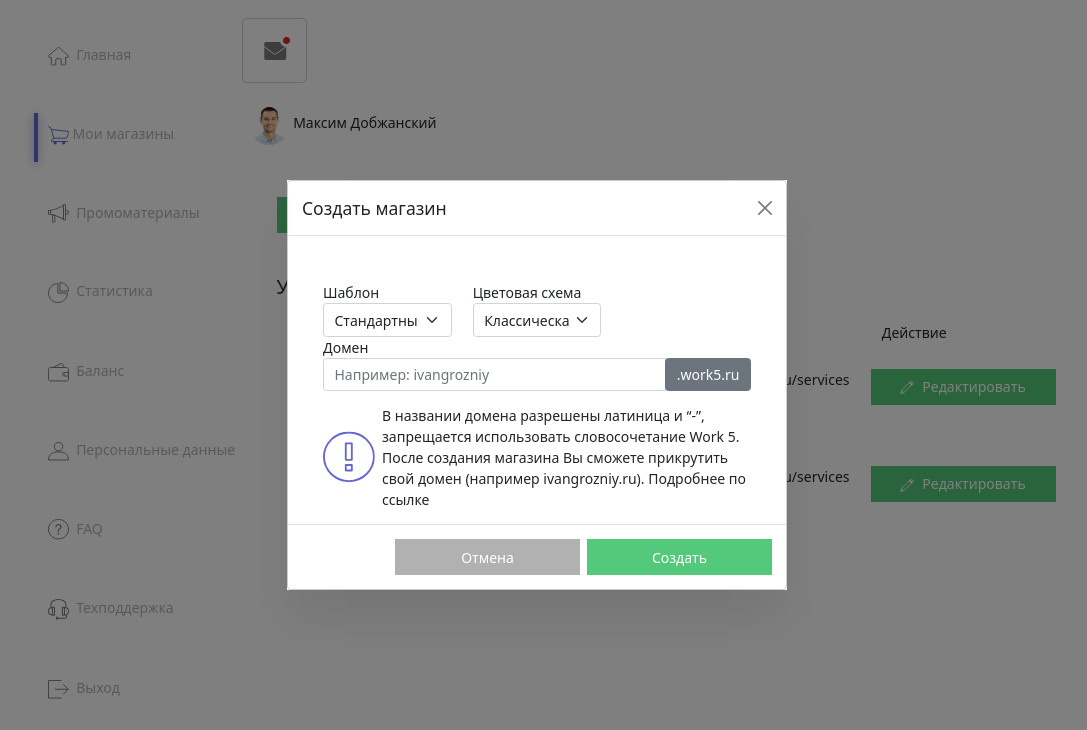
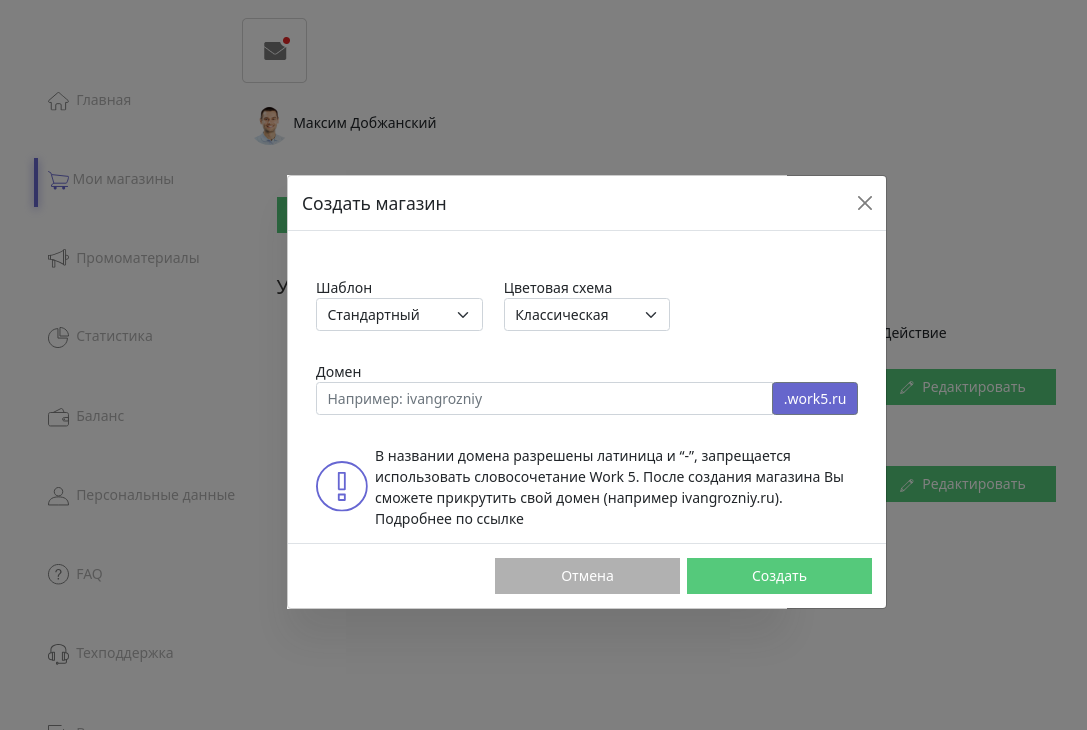
Before and after one commit to AnGu9192/work, a plain HTML site: page index.html in a window 1280 px wide. Both pictures are taken after a click on the button "Создать свой магазин". Shown: the part 70-800 px from the top of the page, without its empty margins (43-1130 px from the left). Drawn offline with nearby package versions, Linux system fonts and the light colour scheme.

Commit message:
Update index.html

```diff
--- a/index.html
+++ b/index.html
@@ -9,10 +9,7 @@
       href="https://cdn.jsdelivr.net/npm/bootstrap@5.3.0-alpha1/dist/css/bootstrap.min.css"
       rel="stylesheet"
     />
-    <link
-      rel="stylesheet"
-      href="https://cdnjs.cloudflare.com/ajax/libs/font-awesome/4.7.0/css/font-awesome.min.css"
-    />
+
     <link href=
     "https://cdn.jsdelivr.net/npm/bootstrap@5.0.2/dist/css/bootstrap.min.css"
                  rel="stylesheet"
@@ -35,10 +32,10 @@
               class="nav nav-pills flex-column mb-sm-auto mb-0 align-items-center align-items-sm-start"
               id="menu"
             >
-              <li class="nav-item">
+              <li class="nav-item"   style="margin-top:45px">
                 <a href="#" class="nav-link align-middle px-0 ">
                   <img src="./img/home.svg" alt="home" />
-                  <span class="ms-1 d-none d-sm-inline">Главная</span>
+                  <span class="ms-1 d-none d-sm-inline" >Главная</span>
                 </a>
               </li>
               <li class="nav-item">
@@ -143,14 +140,14 @@
                 <span>Создать свой магазин</span>
               </button>
                <!-- Modal -->
-         <div class="modal fade" id="shopModal" tabindex="-1" aria-labelledby="shopModalLabel" aria-hidden="true"   >
-            <div class="modal-dialog modal-600 modal-container"  >
-              <div class="modal-content">
+         <div class="modal fade" id="shopModal" tabindex="-1" aria-labelledby="shopModalLabel" aria-hidden="true"  >
+            <div class="modal-dialog modal-container">
+              <div class="modal-content" style="width: 600px;">
                 <div class="modal-header">
                   <h5 class="modal-title" id="exampleModalLabel">Создать магазин</h5>
                   <button type="button" class="btn-close" data-bs-dismiss="modal" aria-label="Close"></button>
                 </div>
-                <div class="modal-body ">
+                <div class="modal-body px-2">
                   <div class="container-fluid">
                     <div class="row">
                       <div class="col-md-4 input-text">
@@ -167,15 +164,15 @@
                       </div>
                     </div>
 
-                    <label for="domain">Домен</label>
-                    <div class="input-group mb-3">
+                    <label for="domain" style="margin-top:29.5px">Домен</label>
+                    <div class="input-group mb-3" >
                         <input type="text" class="form-control" placeholder="Например: ivangrozniy" aria-label="Recipient's username" aria-describedby="basic-addon2">
                         <div class="input-group-append">
-                          <button class="btn btn-outline-secondary active color-btn" type="button">.work5.ru</button>
+                          <button class="btn btn-outline-secondary active color-btn" style="color:white;  background: #6666CC;" type="button">.work5.ru</button>
                         </div>
                       </div>
 
-                      <div class="form-group">
+                      <div class="form-group"  style="margin-top:29.5px">
                         <div class="input-group d-flex">
                           <div class="input-group-addon d-flex">
                             <img src="./img/warning.svg" />
@@ -186,7 +183,7 @@
                       </div>
                   </div>
                 </div>
-                <div class="modal-footer">
+                <div class="modal-footer text-left">
                   <button type="button" class="button-gray" data-bs-dismiss="modal">Отмена</button>
                   <button type="button" class="button-green">Создать</button>
                 </div>
@@ -195,10 +192,10 @@
           </div>
 
 
-              <p class="main-title">Управление магазинами</p>
+              <p class="main-title" style="margin-top:35.5px">Управление магазинами</p>
 
                <div class="container container-shop font-weight-bold">
-                    <div class="row">
+                    <div class="row" style="margin-top:21.5px">
                       <div class="col-xs-12 col-sm-6 col-md-3">№</div>
                       <div class="col-xs-12 col-sm-6 col-md-3">Название</div>
                       <div class="col-xs-12 col-sm-6 col-md-3">Адрес</div>
@@ -206,8 +203,7 @@
                     </div>
                   </div>
                    <div class="container container-shop">
-                    <div class="row ">
-
+                    <div class="row"  style="margin-top:25.5px">
                       <div class="col">12345</div>
                       <div class="col">Дипломная работа</div>
                       <div class="col">http://www.work5.ru/services</div>
@@ -225,7 +221,7 @@
                     </div>
                   </div>
                   <div class="container container-shop">
-                    <div class="row">
+                    <div class="row"  style="margin-top:19px">
                       <div class="col">12345</div>
                       <div class="col">Дипломная работа</div>
                       <div class="col">http://www.work5.ru/services</div>
```
